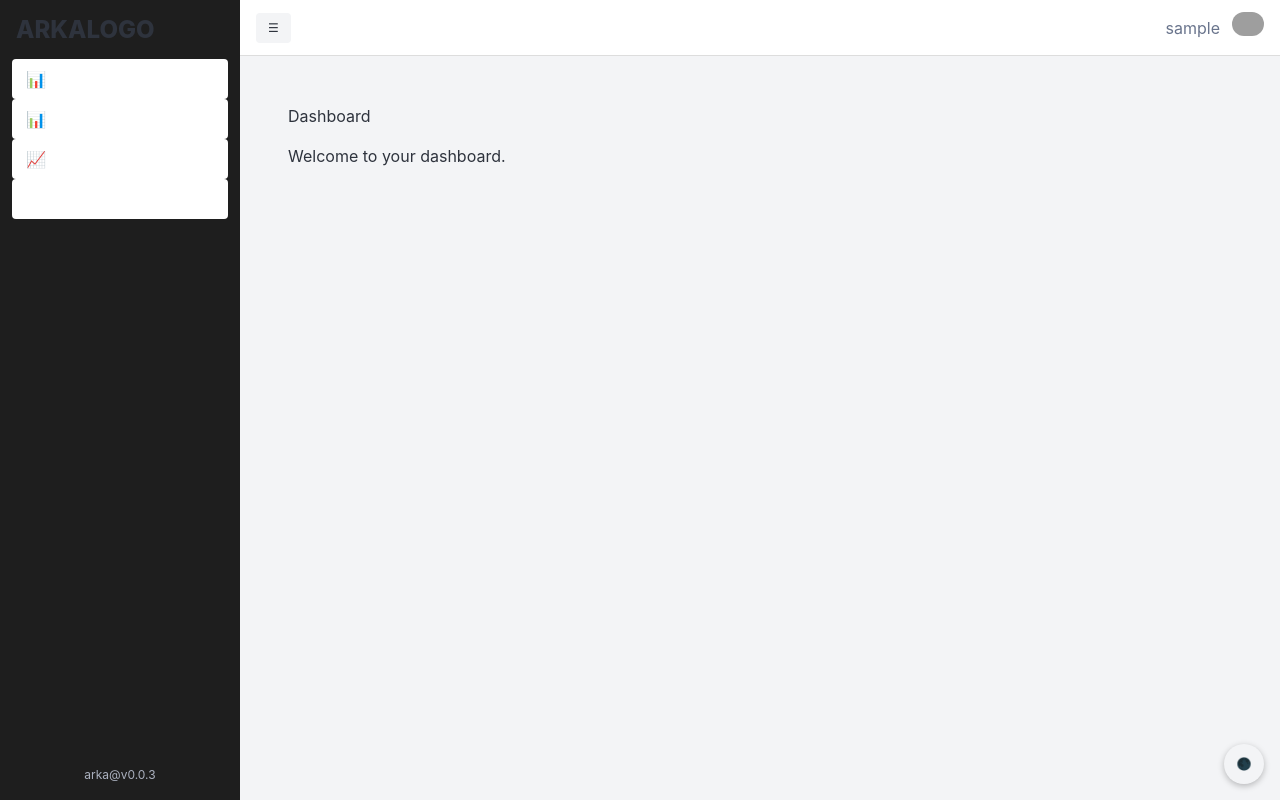
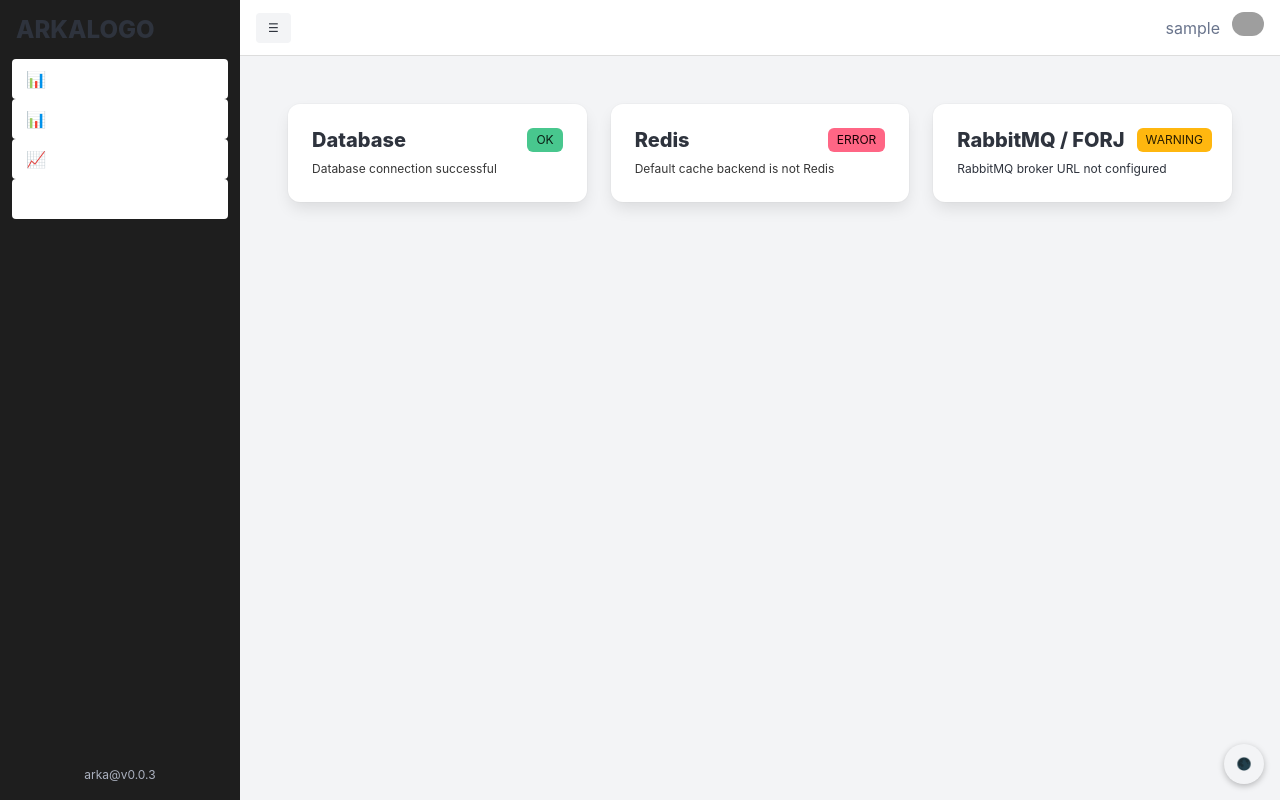
Before and after one commit to hallowslab/Arka, a Django app: page / in a window 1280 px wide. Run offline with Django 5.2, Linux system fonts and the light colour scheme; the visitor is signed in with stand-in values (Sample User, id 1); parts of the project's set-up code (start-up, migrations or seed data) failed here and were passed over; grey boxes are pictures that could not be loaded.

Commit message:
arka dashboard(WIP)

```diff
--- a/src/arka/templates/dashboard.html
+++ b/src/arka/templates/dashboard.html
@@ -3,7 +3,78 @@
 {% block title %}Dashboard{% endblock %}
 
 {% block content %}
-<h1 class="text-2xl font-bold mb-4">Dashboard</h1>
+<div class="columns is-multiline">
+    <div class="column is-one-third">
+        <!-- Database card -->
+         <div class="card mb-4 is-clickable">
+            <div class="card-content">
+                <div class="level mb-2">
+                    <div class="level-left">
+                        <p class="title is-5">Database</p>
+                    </div>
+                    <div class="level-right">
+                        {% if checks.database.status == "ok" %}
+                            <span class="tag is-success">OK</span>
+                        {% else %}
+                            <span class="tag is-danger">ERROR</span>
+                        {% endif %}
+                    </div>
+                </div>
 
-<p>Welcome to your dashboard.</p>
+                <p class="is-size-7">
+                    {{ checks.database.message }}
+                </p>
+            </div>
+        </div>
+
+    </div>
+    <div class="column is-one-third">
+        <!-- Redis card -->
+         <div class="card mb-4 is-clickable">
+            <div class="card-content">
+                <div class="level mb-2">
+                    <div class="level-left">
+                        <p class="title is-5">Redis</p>
+                    </div>
+                    <div class="level-right">
+                        {% if checks.redis.status == "ok" %}
+                            <span class="tag is-success">OK</span>
+                        {% else %}
+                            <span class="tag is-danger">ERROR</span>
+                        {% endif %}
+                    </div>
+                </div>
+
+                <p class="is-size-7">
+                    {{ checks.redis.message }}
+                </p>
+            </div>
+        </div>
+    </div>
+    <div class="column is-one-third">
+        <!-- RabbitMQ card -->
+         <a href="{% url 'forj:checks' %}" class="card mb-4 is-clickable">
+            <div class="card-content">
+                <div class="level mb-2">
+                    <div class="level-left">
+                        <p class="title is-5">RabbitMQ / FORJ</p>
+                    </div>
+                    <div class="level-right">
+                        {% if checks.rabbitmq.status == "ok" %}
+                            <span class="tag is-success">OK</span>
+                        {% elif checks.rabbitmq.status == "warning" %}
+                            <span class="tag is-warning">WARNING</span>
+                        {% else %}
+                            <span class="tag is-danger">ERROR</span>
+                        {% endif %}
+                    </div>
+                </div>
+
+                <p class="is-size-7">
+                    {{ checks.rabbitmq.message }}
+                </p>
+            </div>
+        </a>
+    </div>
+</div>
 {% endblock %}
--- a/src/arka/views.py
+++ b/src/arka/views.py
@@ -1,9 +1,18 @@
 from django.contrib.auth.decorators import login_required
 from django.shortcuts import render
+from .dashboard.core import check_database, check_redis, check_rabbitmq
 
 @login_required
 def dashboard(request):
-    return render(request, "dashboard.html")
+    context = {
+        "checks": {
+            "database": check_database(),
+            "redis": check_redis(),
+            "rabbitmq": check_rabbitmq(),
+        }
+    }
+    return render(request, "dashboard.html", context)
+
 
 @login_required
 def profile(request):
```
